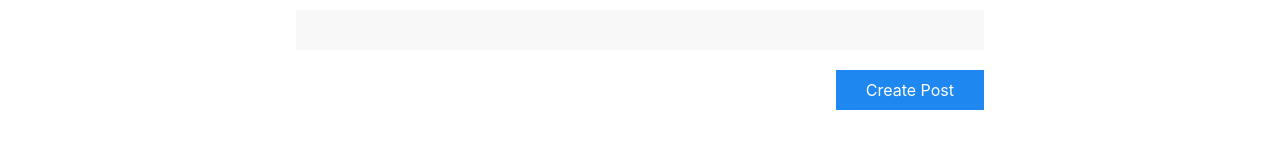
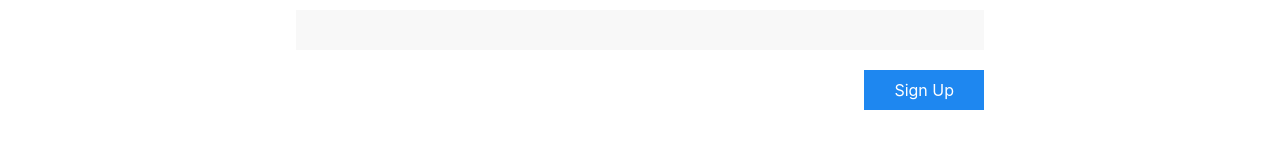
Before and after one commit to danielpredel/predel-blog-client, an Angular app: page /user/sign-up in a window 1280 px wide. Shown: the part 660-808 px from the top of the page. Built offline with nearby package versions, Linux system fonts and the light colour scheme.

Commit message:
Change warging in image input for url error and change text for button

```diff
--- a/src/app/user/sign-up/sign-up.component.html
+++ b/src/app/user/sign-up/sign-up.component.html
@@ -149,7 +149,7 @@
           "
           class="uk-text-meta uk-text-danger"
         >
-          Invalid URL, only jpg, jpeg, png, webp and svg formats
+          The provided URL does not point to a valid image
         </div>
       </div>
       <!-- email -->
@@ -315,7 +315,7 @@
     <div class="uk-clearfix">
       <div class="uk-float-right">
         <button class="uk-button uk-button-primary" type="submit">
-          Create Post
+          Sign Up
         </button>
       </div>
     </div>
```
